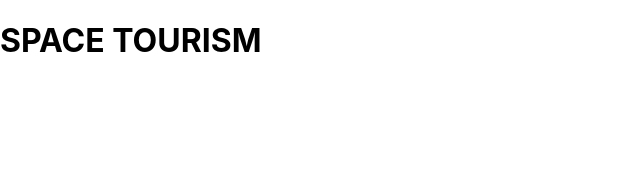
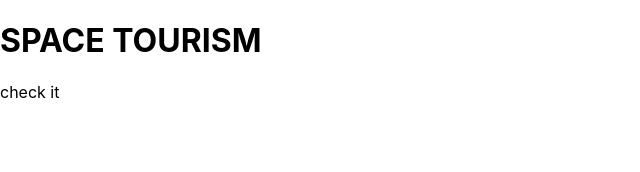
Before and after one commit to blabash/space-tourism-multi-page-website, a React (Create React App) app: page / in a window 1280 px wide. Shown: the top 172 px of the page, without its empty margins (0-640 px from the left). Built offline with nearby package versions, Linux system fonts and the light colour scheme.

Commit message:
Add p tag

```diff
--- a/src/App.tsx
+++ b/src/App.tsx
@@ -6,6 +6,7 @@ function App() {
   return (
     <div className="App">
       <h1>SPACE TOURISM</h1>
+      <p>check it</p>
     </div>
   );
 }
```
